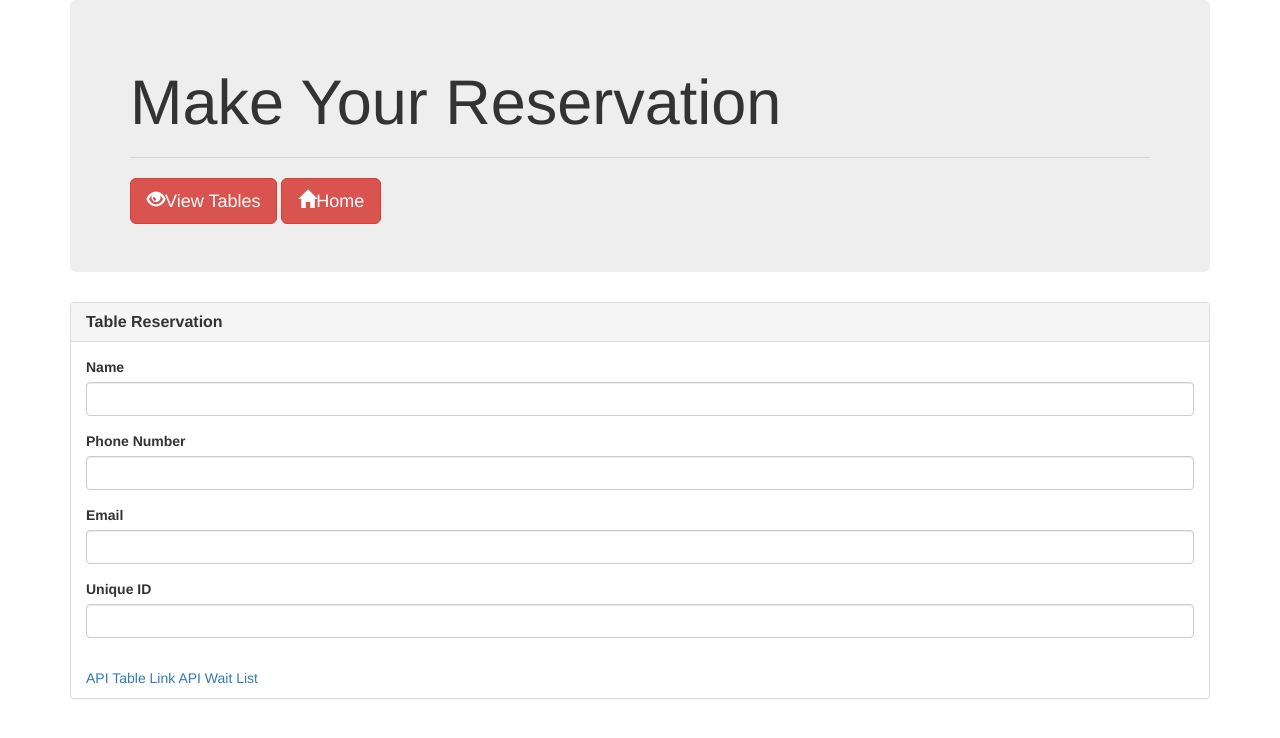
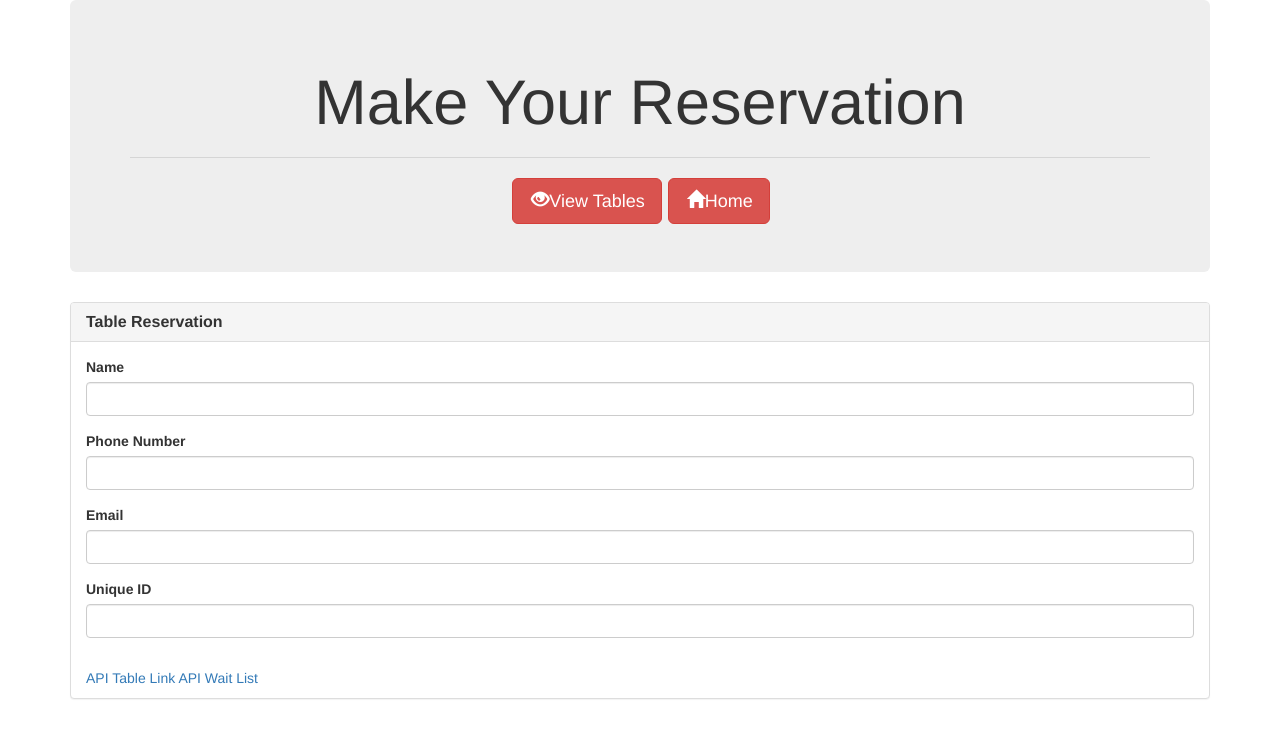
Before and after one commit to nlimbach/HotRestaurant, a plain HTML site: page reserve.html in a window 1280 px wide. Drawn offline with nearby package versions, Linux system fonts and the light colour scheme.

Commit message:
adding small changes

```diff
--- a/reserve.html
+++ b/reserve.html
@@ -5,14 +5,14 @@
     <title>Star Wars - Express</title>
     <!-- Latest compiled and minified CSS & JS -->
     <link rel="stylesheet" href="https://maxcdn.bootstrapcdn.com/bootstrap/3.3.6/css/bootstrap.min.css">
-    <script src="https://code.jquery.com/jquery.js"></script>
     <script src="https://maxcdn.bootstrapcdn.com/bootstrap/3.3.6/js/bootstrap.min.js"></script>
+    <link rel="stylesheet" href="style.css">
 
 </head>
 
 <body>
 <div class="container">
-    <div class="jumbotron">
+    <div class="jumbotron" id="reservationJumbotron">
         <h1>Make Your Reservation</h1>
         <hr>
         <a href="/tables.html"><button type="button" class="btn btn-danger btn-lg"><span class="glyphicon glyphicon-eye-open"></span>View Tables</button></a>
--- /dev/null
+++ b/style.css
@@ -0,0 +1,11 @@
+#reservationJumbotron{
+    text-align: center;
+}
+
+.btn.btn-danger{
+    margin-left: 2px;
+}
+
+.glyphicon{
+    margin-left: 2px;
+}
```
Also changed, not shown: index.html (+3 -3 lines), tables.html (+1 -1 lines).
